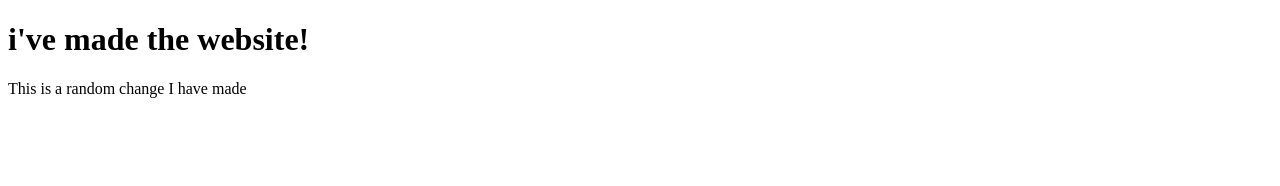
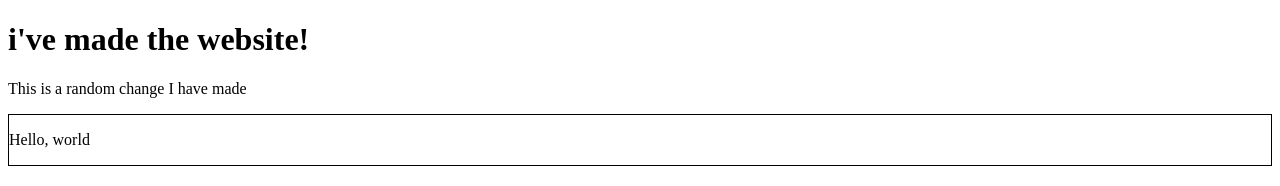
Before and after one commit to oscarsangwin/programming-collab-1, a plain HTML site: page src/index.html in a window 1280 px wide. Drawn offline with Linux system fonts and the light colour scheme.

Commit message:
Added hello world box

```diff
--- a/src/index.html
+++ b/src/index.html
@@ -7,5 +7,8 @@
 <body>
 <h1>i've made the website!</h1>
 <p>This is a random change I have made</p>
+<div style="border: 1px solid black;">
+    <p>Hello, world</p>
+</div>
 </body>
 </html>
```
